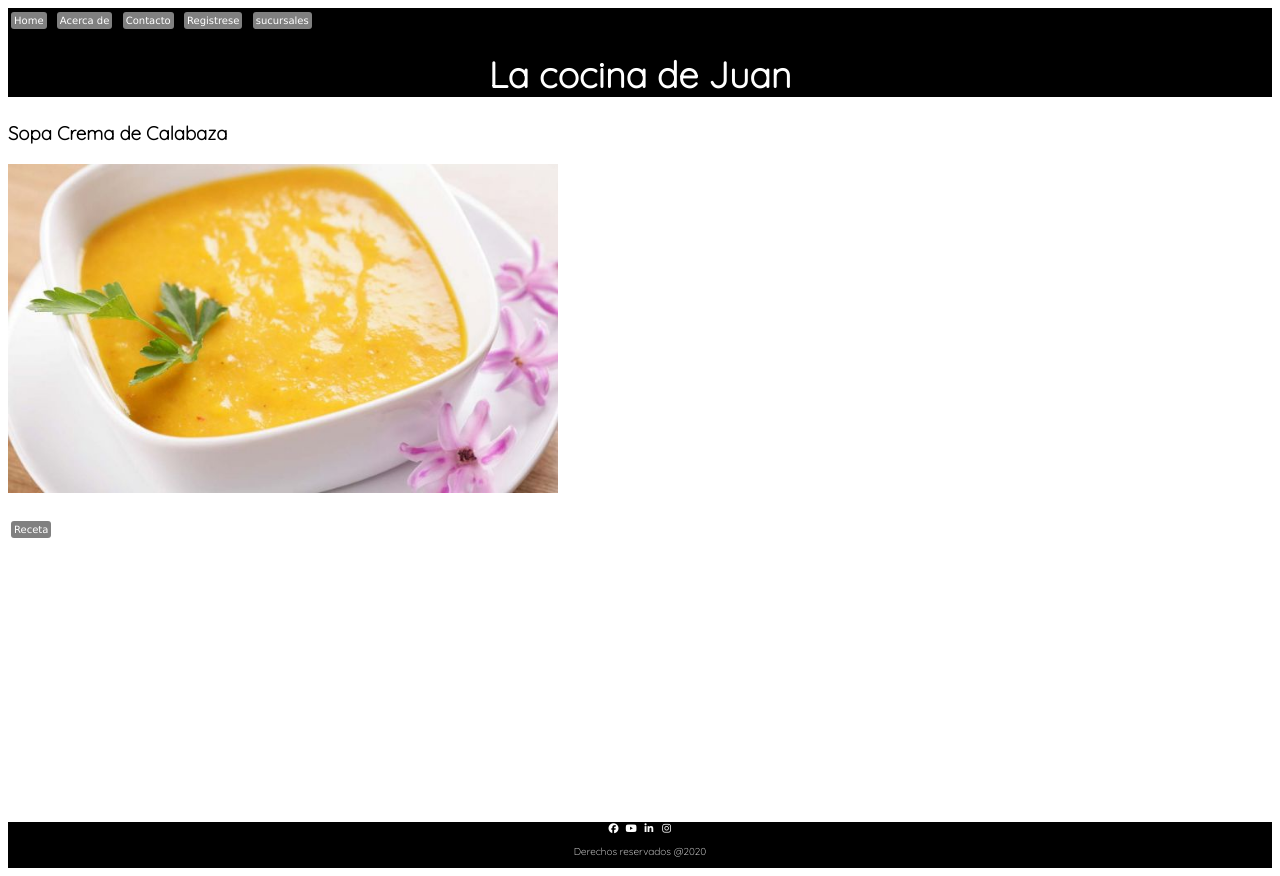
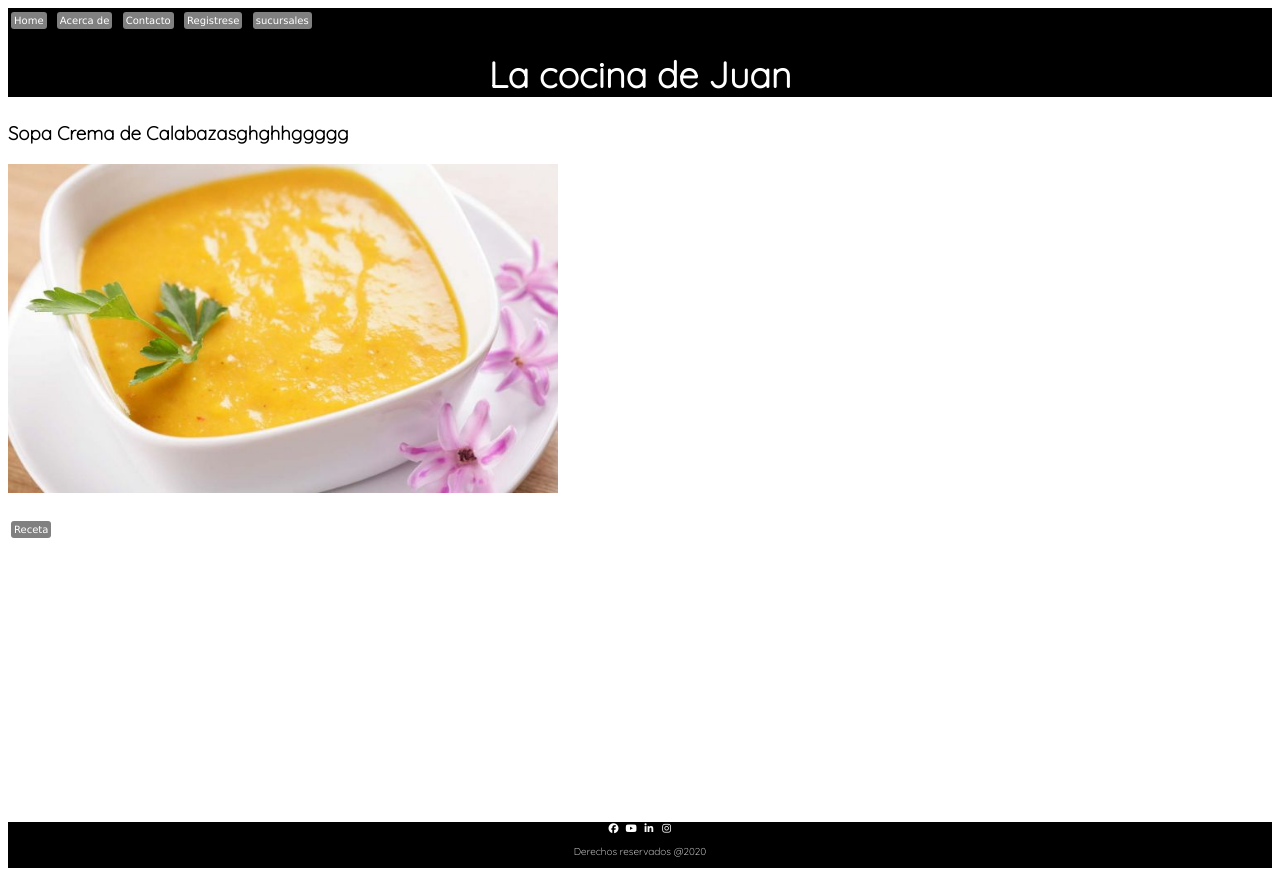
Before and after one commit to yesi3006/tpCodoACodo, a plain HTML site: page index.html in a window 1280 px wide. Drawn offline with Linux system fonts and the light colour scheme.

Commit message:
Pruebas con el index.html

```diff
--- a/index.html
+++ b/index.html
@@ -26,7 +26,7 @@
     </header>
     <main>
         <section>
-            <h3>Sopa Crema de Calabaza</h3>
+            <h3>Sopa Crema de Calabazasghghhggggg</h3>
             <div>
                 <img src="CSS/imagenSopa.jpg" width="550" alt="Sopa Crema de Claabaza">
             </div>
```
